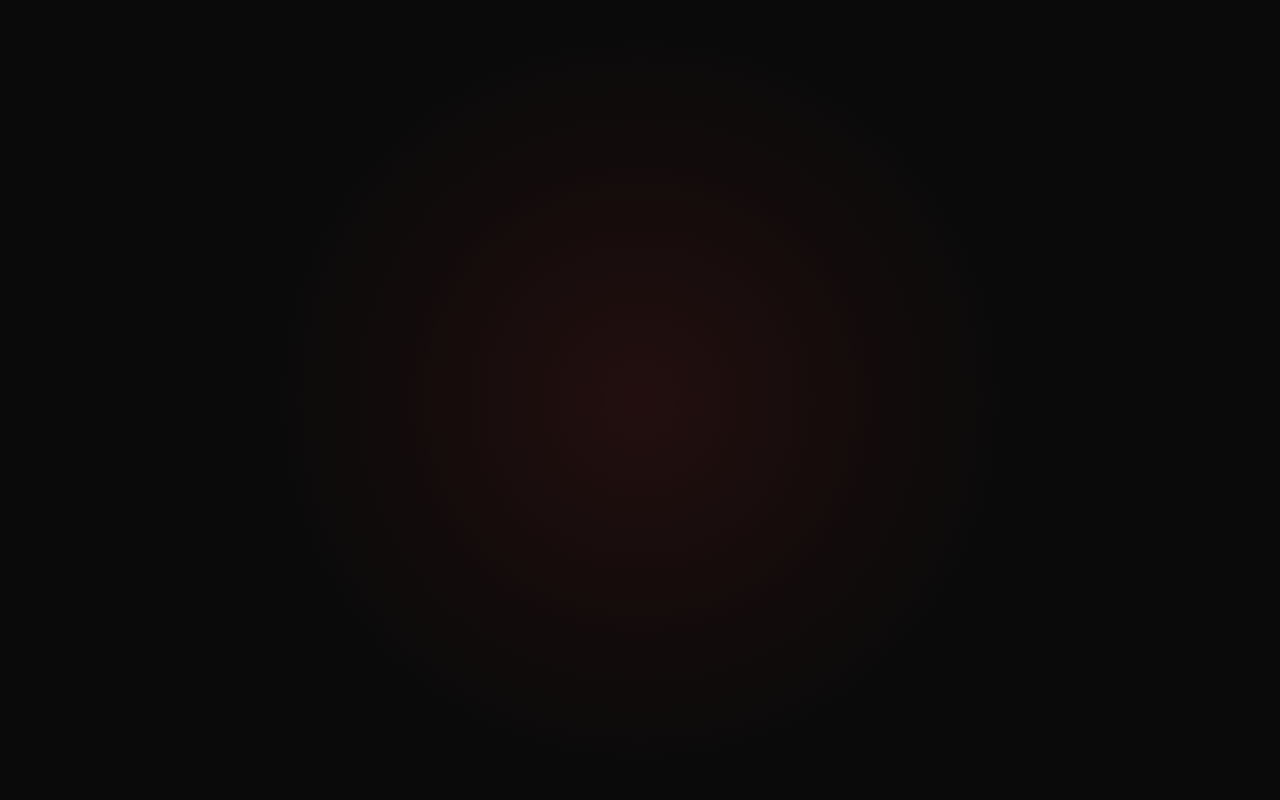
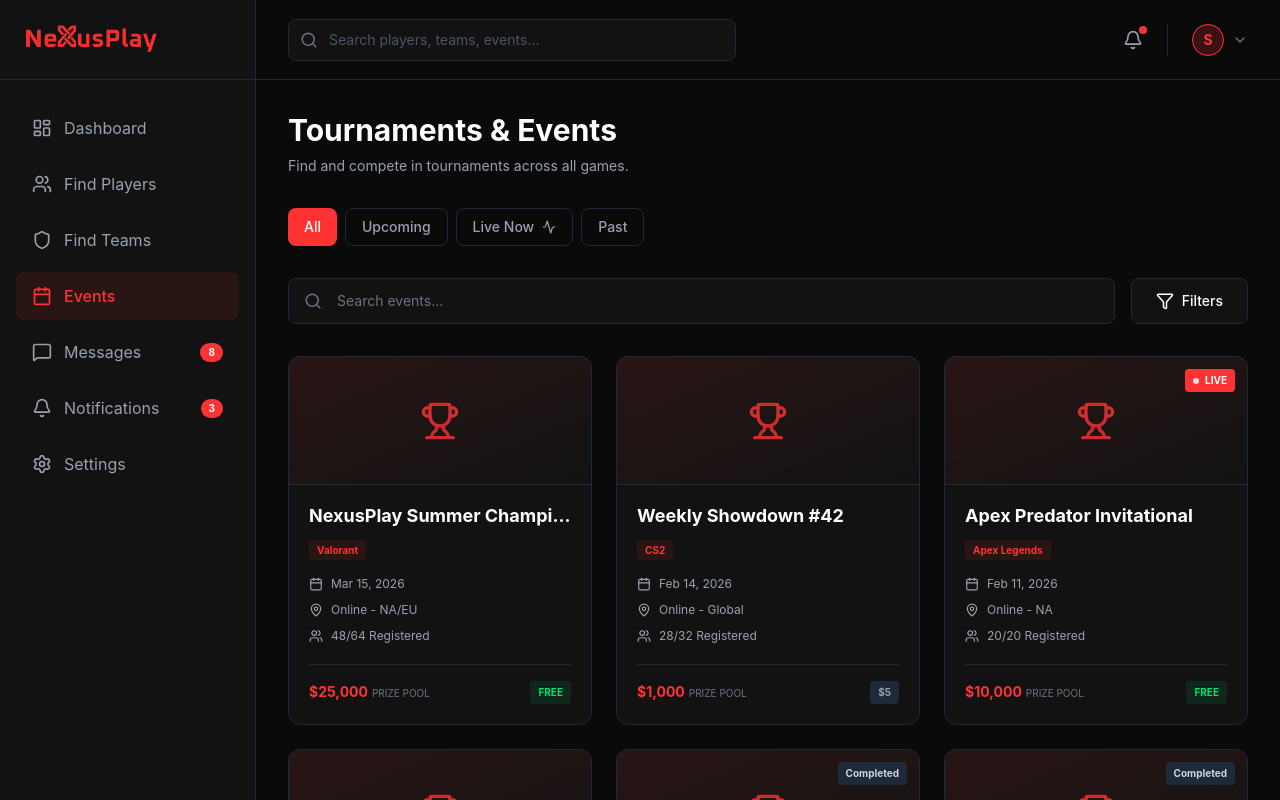
Before and after one commit to DavidMA25/NexusPlay, a React app in the folder frontend/: page /dashboard/events in a window 1280 px wide. Before the commit this address had no page. Shown: the top 800 px of the page. Built offline with nearby package versions, Linux system fonts and the light colour scheme; the HTML template or start-up script is replaced by a standard one.

Commit message:
feat: maquetacion de la vista de Eventos y creacion de su ruta

```diff
--- a/frontend/src/App.jsx
+++ b/frontend/src/App.jsx
@@ -12,6 +12,7 @@ import DashboardLayout from './components/DashboardLayout';
 import DashboardHome from './pages/DashboardHome';
 import FindPlayers from './pages/FindPlayers';
 import ProtectedRoute from './components/ProtectedRoute';
+import Events from './pages/Events';
 
 function App() {
   return (
@@ -22,7 +23,7 @@ function App() {
         }}>
 
         <Routes>
-          {/* Rutas publicas: Aqui SI queremos el Navbar y el Footer de la landing */}
+          {/* Rutas publicas: Aqui SI meto el Navbar y el Footer de la landing page */}
           <Route path="/" element={
             <>
               <Navbar />
@@ -37,12 +38,14 @@ function App() {
           <Route path="/login" element={<><Navbar /><Login /><Footer /></>} />
           <Route path="/register" element={<><Navbar /><Register /><Footer /></>} />
 
-
+          {/* Rutas del Dashboard protegidas para que no entre cualquiera sin loguearse */}
           <Route path="/dashboard" element={<ProtectedRoute><DashboardLayout /></ProtectedRoute>}>
             <Route index element={<DashboardHome />} />
             <Route path="players" element={<FindPlayers />} />
             {/* La ruta de los equipos arreglada para que no me de el pantallazo en negro */}
             <Route path="teams" element={<FindTeams />} />
+            {/* Nueva ruta para los torneos y eventos que acabo de maquetar */}
+            <Route path="events" element={<Events />} />
           </Route>
         </Routes>
 
--- /dev/null
+++ b/frontend/src/pages/Events.jsx
@@ -0,0 +1,202 @@
+import {
+  Search,
+  Filter,
+  Trophy,
+  Calendar,
+  MapPin,
+  Users,
+  Activity,
+} from "lucide-react";
+
+export default function Events() {
+  const events = [
+    {
+      title: "NexusPlay Summer Championship",
+      game: "Valorant",
+      date: "Mar 15, 2026",
+      location: "Online - NA/EU",
+      registered: "48/64",
+      prize: "$25,000",
+      fee: "FREE",
+      status: "upcoming",
+    },
+    {
+      title: "Weekly Showdown #42",
+      game: "CS2",
+      date: "Feb 14, 2026",
+      location: "Online - Global",
+      registered: "28/32",
+      prize: "$1,000",
+      fee: "$5",
+      status: "upcoming",
+    },
+    {
+      title: "Apex Predator Invitational",
+      game: "Apex Legends",
+      date: "Feb 11, 2026",
+      location: "Online - NA",
+      registered: "20/20",
+      prize: "$10,000",
+      fee: "FREE",
+      status: "live",
+    },
+    {
+      title: "LoL Draft Kings Cup",
+      game: "League of Legends",
+      date: "Feb 10, 2026",
+      location: "Online - EU",
+      registered: "16/16",
+      prize: "$5,000",
+      fee: "$10",
+      status: "upcoming",
+    },
+    {
+      title: "Rocket League Freestyle Jam",
+      game: "Rocket League",
+      date: "Feb 5, 2026",
+      location: "Online - Global",
+      registered: "64/64",
+      prize: "$500",
+      fee: "FREE",
+      status: "completed",
+    },
+    {
+      title: "Overwatch Heroes Clash",
+      game: "Overwatch 2",
+      date: "Jan 28, 2026",
+      location: "Online - NA",
+      registered: "32/32",
+      prize: "$2,500",
+      fee: "FREE",
+      status: "completed",
+    },
+  ];
+
+  return (
+    <div className="space-y-8">
+      {/* Cabecera */}
+      <div>
+        <h1 className="text-3xl font-bold text-white mb-2">
+          Tournaments & Events
+        </h1>
+        <p className="text-gray-400 text-sm">
+          Find and compete in tournaments across all games.
+        </p>
+      </div>
+
+      {/* Pestañas de Navegacion */}
+      <div className="flex flex-wrap gap-2">
+        <button className="bg-brand-red text-white px-4 py-2 rounded-lg text-sm font-medium transition-colors">
+          All
+        </button>
+        <button className="bg-transparent border border-gray-800 text-gray-400 hover:text-white hover:border-gray-600 px-4 py-2 rounded-lg text-sm font-medium transition-colors">
+          Upcoming
+        </button>
+        <button className="flex items-center gap-2 bg-transparent border border-gray-800 text-gray-400 hover:text-white hover:border-gray-600 px-4 py-2 rounded-lg text-sm font-medium transition-colors">
+          Live Now <Activity size={14} />
+        </button>
+        <button className="bg-transparent border border-gray-800 text-gray-400 hover:text-white hover:border-gray-600 px-4 py-2 rounded-lg text-sm font-medium transition-colors">
+          Past
+        </button>
+      </div>
+
+      {/* Barra de Busqueda y Filtros */}
+      <div className="flex flex-col sm:flex-row gap-4">
+        <div className="relative flex-1">
+          <Search
+            className="absolute left-4 top-1/2 -translate-y-1/2 text-gray-500"
+            size={18}
+          />
+          <input
+            type="text"
+            placeholder="Search events..."
+            className="w-full bg-[#121212] border border-gray-800 rounded-lg pl-12 pr-4 py-3 text-sm text-white focus:outline-none focus:border-brand-red transition-colors placeholder-gray-500"
+          />
+        </div>
+        <button className="flex items-center justify-center gap-2 bg-[#121212] border border-gray-800 hover:border-gray-700 text-white px-6 py-3 rounded-lg text-sm font-medium transition-colors">
+          <Filter size={18} />
+          Filters
+        </button>
+      </div>
+
+      {/* Grid de Eventos */}
+      <div className="grid grid-cols-1 md:grid-cols-2 lg:grid-cols-3 gap-6">
+        {events.map((event, index) => (
+          <div
+            key={index}
+            className="bg-[#121212] border border-gray-800 rounded-xl overflow-hidden transition-all duration-300 hover:border-brand-red hover:shadow-[0_0_15px_rgba(255,51,51,0.15)] hover:-translate-y-1"
+          >
+            {/* Banner superior con el trofeo y etiquetas de estado */}
+            <div className="h-32 bg-gradient-to-br from-[#FF3333]/10 to-transparent relative flex items-center justify-center border-b border-gray-800">
+              <Trophy size={40} className="text-brand-red opacity-80" />
+
+              {event.status === "live" && (
+                <span className="absolute top-3 right-3 flex items-center gap-1.5 bg-brand-red text-white text-[10px] font-bold px-2 py-1 rounded">
+                  <span className="w-1.5 h-1.5 bg-white rounded-full animate-pulse"></span>
+                  LIVE
+                </span>
+              )}
+
+              {event.status === "completed" && (
+                <span className="absolute top-3 right-3 bg-gray-800 text-gray-300 text-[10px] font-bold px-2 py-1 rounded">
+                  Completed
+                </span>
+              )}
+            </div>
+
+            {/* Contenido de la tarjeta */}
+            <div className="p-5">
+              <h3 className="text-lg font-bold text-white leading-tight truncate">
+                {event.title}
+              </h3>
+
+              <div className="mt-2 mb-4">
+                <span className="text-[10px] font-bold text-brand-red bg-brand-red/10 px-2 py-1 rounded">
+                  {event.game}
+                </span>
+              </div>
+
+              {/* Detalles (Fecha, Ubicacion, Inscritos) */}
+              <div className="space-y-2.5 text-xs text-gray-400">
+                <div className="flex items-center gap-2">
+                  <Calendar size={14} />
+                  <span>{event.date}</span>
+                </div>
+                <div className="flex items-center gap-2">
+                  <MapPin size={14} />
+                  <span>{event.location}</span>
+                </div>
+                <div className="flex items-center gap-2">
+                  <Users size={14} />
+                  <span>{event.registered} Registered</span>
+                </div>
+              </div>
+
+              {/* Footer con los premios (Prize Pool y Fee) */}
+              <div className="flex items-center justify-between mt-5 pt-4 border-t border-gray-800">
+                <div className="flex items-baseline gap-1">
+                  <span className="text-brand-red font-bold text-sm">
+                    {event.prize}
+                  </span>
+                  <span className="text-gray-500 text-[10px] uppercase">
+                    Prize Pool
+                  </span>
+                </div>
+
+                {event.fee === "FREE" ? (
+                  <span className="text-green-400 bg-green-400/10 text-[10px] font-bold px-2 py-1 rounded">
+                    FREE
+                  </span>
+                ) : (
+                  <span className="text-gray-400 bg-gray-800 text-[10px] font-bold px-2 py-1 rounded">
+                    {event.fee}
+                  </span>
+                )}
+              </div>
+            </div>
+          </div>
+        ))}
+      </div>
+    </div>
+  );
+}
```
